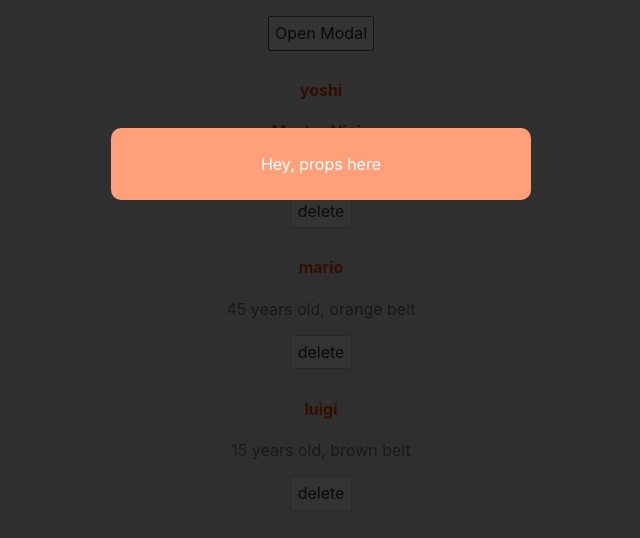
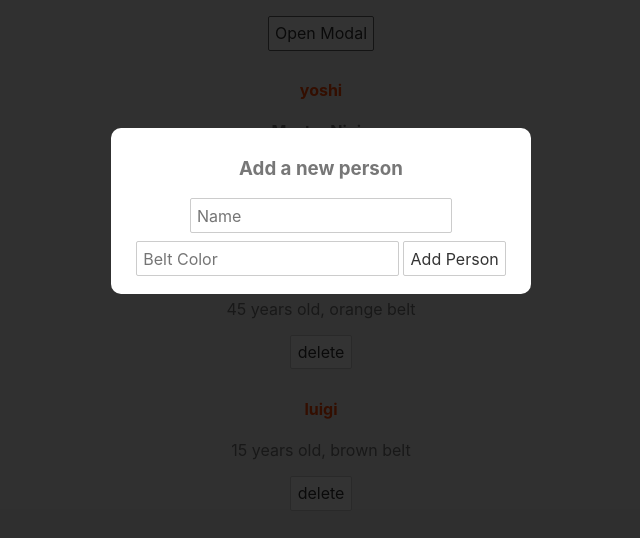
Before and after one commit to AnushaDeviR/learn-svelte, a Svelte app in the folder myproject/: page / in a window 1280 px wide. Both pictures are taken after a click on the button "Open Modal". Shown: the top 538 px of the page, without its empty margins (319-959 px from the left). Built offline with nearby package versions, Linux system fonts and the light colour scheme.

Commit message:
lesson 14 slots

```diff
--- a/myproject/src/App.svelte
+++ b/myproject/src/App.svelte
@@ -18,12 +18,14 @@
   };
 </script>
 
-<Modal
-  message="Hey, props here"
-  {showModal}
-  isPromo={true}
-  on:click={toggleModal}
-/>
+<Modal {showModal} on:click={toggleModal}>
+  <div slot="title"><h3>Add a new person</h3></div>
+  <form action="">
+    <input type="text" name="name" id="name" placeholder="Name" />
+    <input type="text" name="name" id="belt color" placeholder="Belt Color" />
+    <button>Add Person</button>
+  </form>
+</Modal>
 <main>
   <button on:click|once={toggleModal}>Open Modal</button>
   {#each people as person (person.id)}
--- a/myproject/src/Modal.svelte
+++ b/myproject/src/Modal.svelte
@@ -7,7 +7,8 @@
 {#if showModal}
   <div class="backdrop" class:promo={isPromo} on:click|self>
     <div class="modal">
-      <p>{message}</p>
+      <slot name="title"></slot>
+      <slot></slot>
     </div>
   </div>
 {/if}
```
Also changed, not shown: 1 other file (tests, documents, lock files or other folders).
